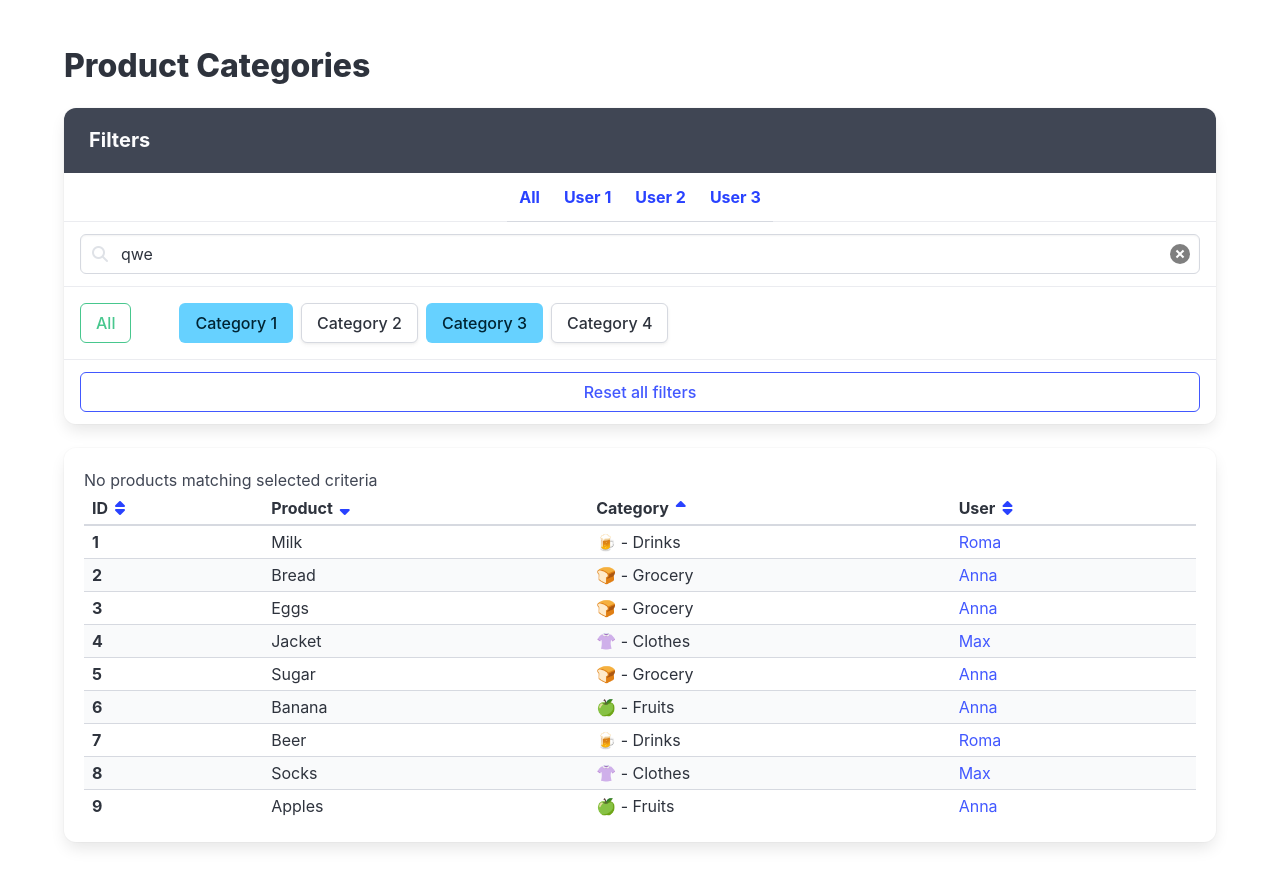
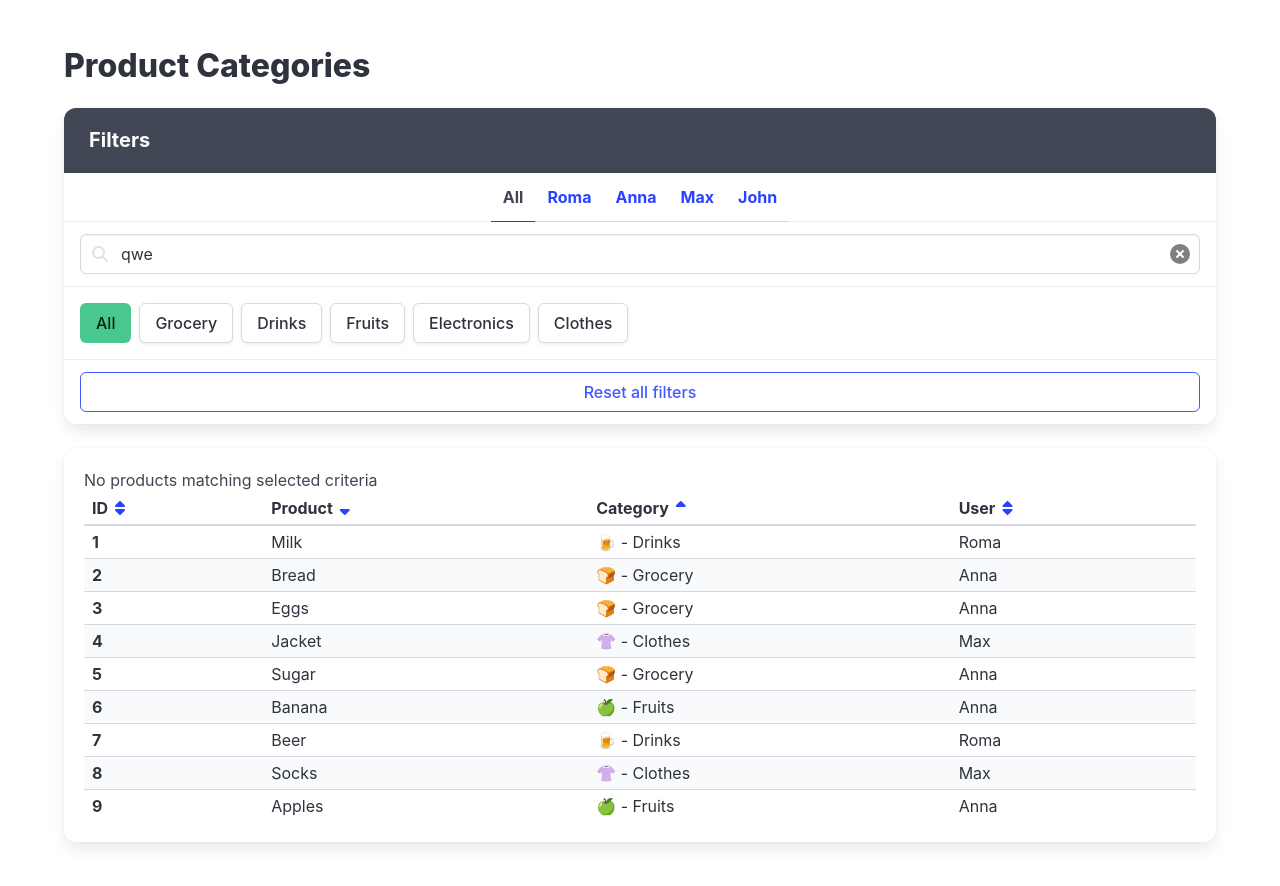
Before and after one commit to pbahrynovskyi/react-practice_bahrynovskiy-petro, a React (Vite) app: page / in a window 1280 px wide. Shown: the top 886 px of the page. Built offline with nearby package versions, Linux system fonts and the light colour scheme.

Commit message:
fourth  commit

```diff
--- a/src/App.jsx
+++ b/src/App.jsx
@@ -33,10 +33,17 @@ function getFilteredProducts(products) {
 export const App = () => {
   const [checkedUserTop, setCheckedUserTop] = useState('All');
   const [inputValue, setInputValue] = useState('');
+  const [chosenCategories, setChosenCategories] = useState([]);
 
   const productsToShow = getFilteredProducts(products);
 
   console.log(`productsToShow - `, productsToShow);
+
+  const resetAllFilters = () => {
+    setCheckedUserTop('All');
+    setInputValue('');
+    setChosenCategories([]);
+  };
 
   return (
     <div className="section">
@@ -46,27 +53,19 @@ export const App = () => {
         <div className="block">
           <nav className="panel">
             <p className="panel-heading">Filters</p>
-
             <p className="panel-tabs has-text-weight-bold">
-              <a data-cy="FilterAllUsers" href="#/">
-                All
-              </a>
-
-              <a data-cy="FilterUser" href="#/">
-                User 1
-              </a>
-
-              <a
-                data-cy="FilterUser"
-                href="#/"
-                className={cn({ 'is-active': false })}
-              >
-                User 2
-              </a>
-
-              <a data-cy="FilterUser" href="#/">
-                User 3
-              </a>
+              {[{ name: 'All' }, ...usersFromServer].map(user => (
+                <a
+                  key={user.name}
+                  href="#/"
+                  onClick={() => {
+                    setCheckedUserTop(user.name);
+                  }}
+                  className={cn({ 'is-active': checkedUserTop === user.name })}
+                >
+                  {user.name}
+                </a>
+              ))}
             </p>
 
             <div className="panel-block">
@@ -97,41 +96,42 @@ export const App = () => {
             <div className="panel-block is-flex-wrap-wrap">
               <a
                 href="#/"
-                data-cy="AllCategories"
-                className="button is-success mr-6 is-outlined"
+                onClick={() => {
+                  toggleCategory('all');
+                }}
+                className={cn('button mr-2 my-1', {
+                  'is-success': true,
+                  'is-outlined': chosenCategories.length > 0,
+                  'is-info': chosenCategories.length === 0,
+                })}
               >
                 All
               </a>
 
-              <a
-                data-cy="Category"
-                className="button mr-2 my-1 is-info"
-                href="#/"
-              >
-                Category 1
-              </a>
-
-              <a data-cy="Category" className="button mr-2 my-1" href="#/">
-                Category 2
-              </a>
-
-              <a
-                data-cy="Category"
-                className="button mr-2 my-1 is-info"
-                href="#/"
-              >
-                Category 3
-              </a>
-              <a data-cy="Category" className="button mr-2 my-1" href="#/">
-                Category 4
-              </a>
+              {categoriesFromServer.map(category => (
+                <a
+                  key={category.id}
+                  href="#/"
+                  onClick={e => {
+                    e.preventDefault();
+                    toggleCategory(category.id);
+                  }}
+                  className={cn('button mr-2 my-1', {
+                    'is-info': chosenCategories.includes(category.id),
+                  })}
+                >
+                  {category.title}
+                </a>
+              ))}
             </div>
 
             <div className="panel-block">
               <a
-                data-cy="ResetAllButton"
                 href="#/"
                 className="button is-link is-outlined is-fullwidth"
+                onClick={() => {
+                  resetAllFilters();
+                }}
               >
                 Reset all filters
               </a>
@@ -207,7 +207,13 @@ export const App = () => {
                     <td data-cy="ProductName">{product.productName}</td>
                     <td data-cy="ProductCategory">{`${product.categoryIcon} - ${product.categoryTitle}`}</td>
 
-                    <td data-cy="ProductUser" className="has-text-link">
+                    <td
+                      data-cy="ProductUser"
+                      className={cn({
+                        'has-text-link': product.userSex === 'm',
+                        'has-text-danger': product.userSex === 'f',
+                      })}
+                    >
                       {product.userName}
                     </td>
                   </tr>
```
